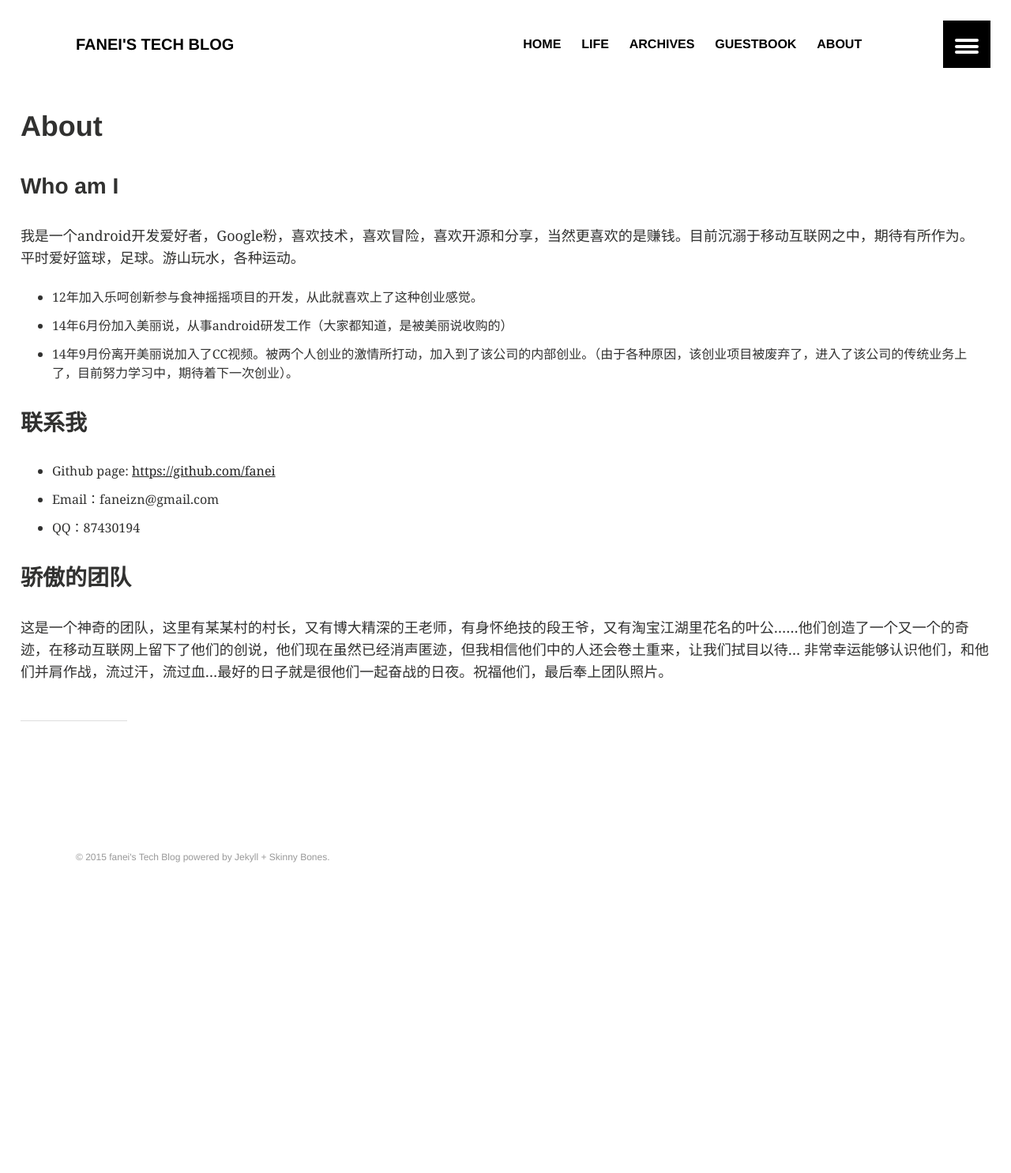
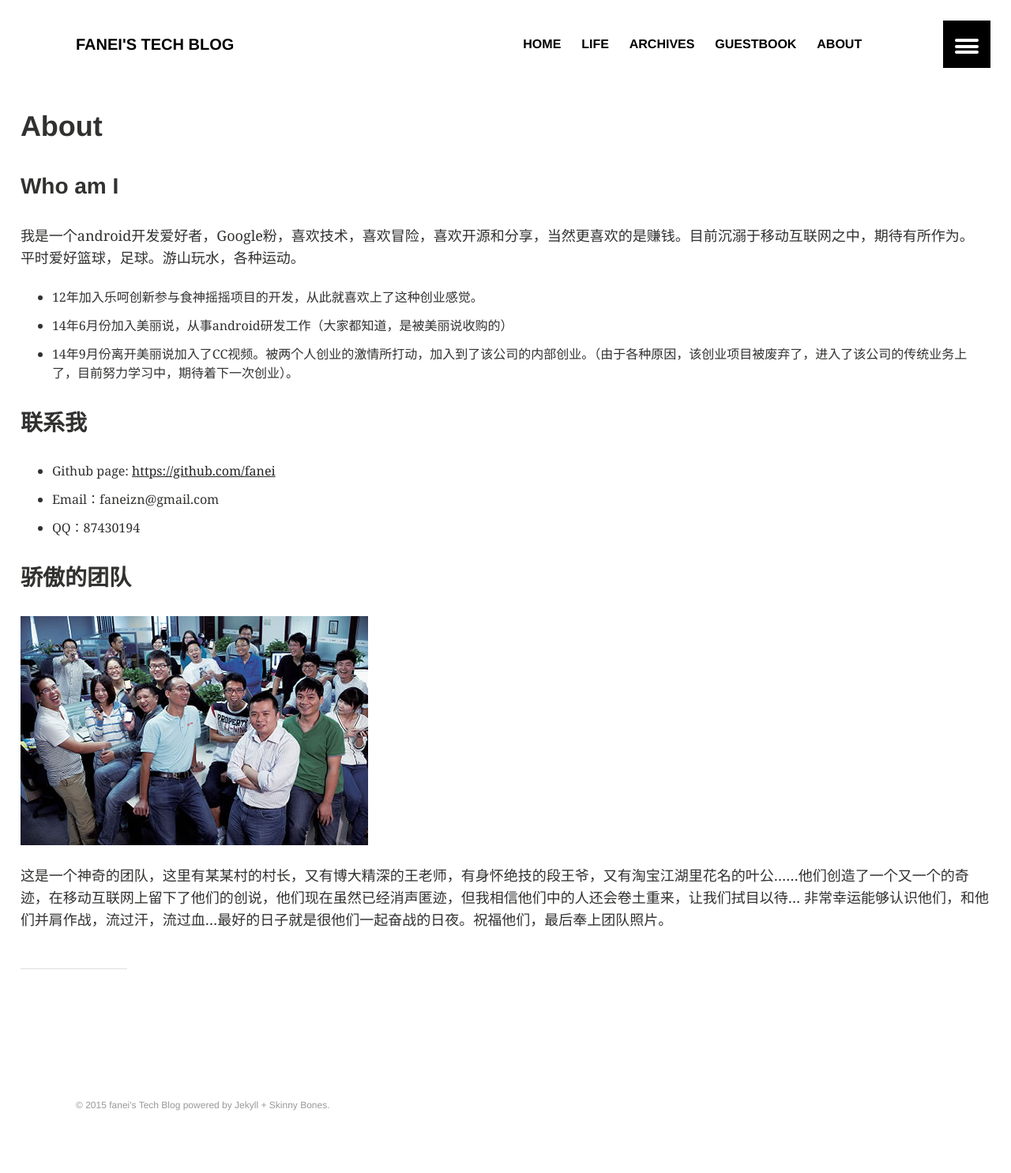
Before and after one commit to fanei/fanei.github.io, a Jekyll site: the page built from about.md, in a window 1280 px wide. Shown: the whole page at 79% size. Built offline with Jekyll 4.4.1, drawn with Linux system fonts in a browser that asks for light colours; comment, search, counter and statistics services are not loaded; before the commit the page ends 1171 px from its top, so only the background shows below that.

Commit message:
change about me

```diff
--- a/about.md
+++ b/about.md
@@ -21,5 +21,7 @@ permalink: /about/
 
 ### 骄傲的团队
 
+![group](https://github.com/fanei/fanei.github.io/blob/master/images/group.jpg)
+
 这是一个神奇的团队，这里有某某村的村长，又有博大精深的王老师，有身怀绝技的段王爷，又有淘宝江湖里花名的叶公……他们创造了一个又一个的奇迹，在移动互联网上留下了他们的创说，他们现在虽然已经消声匿迹，但我相信他们中的人还会卷土重来，让我们拭目以待…
       非常幸运能够认识他们，和他们并肩作战，流过汗，流过血…最好的日子就是很他们一起奋战的日夜。祝福他们，最后奉上团队照片。
```
